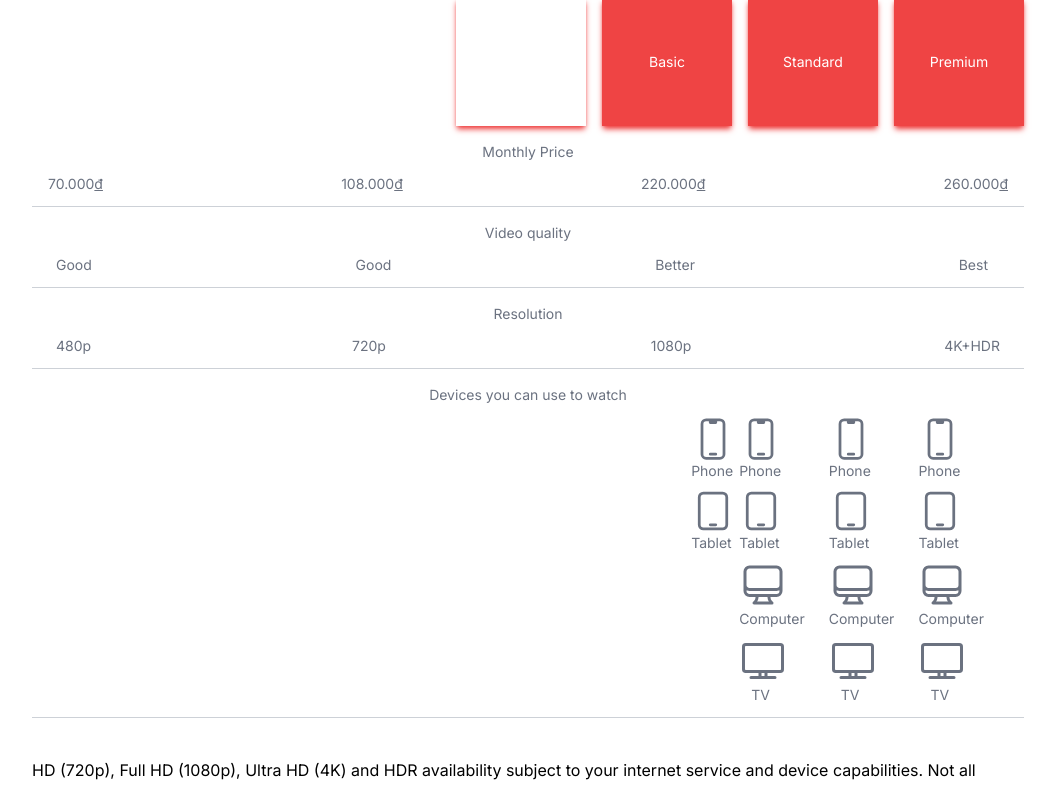
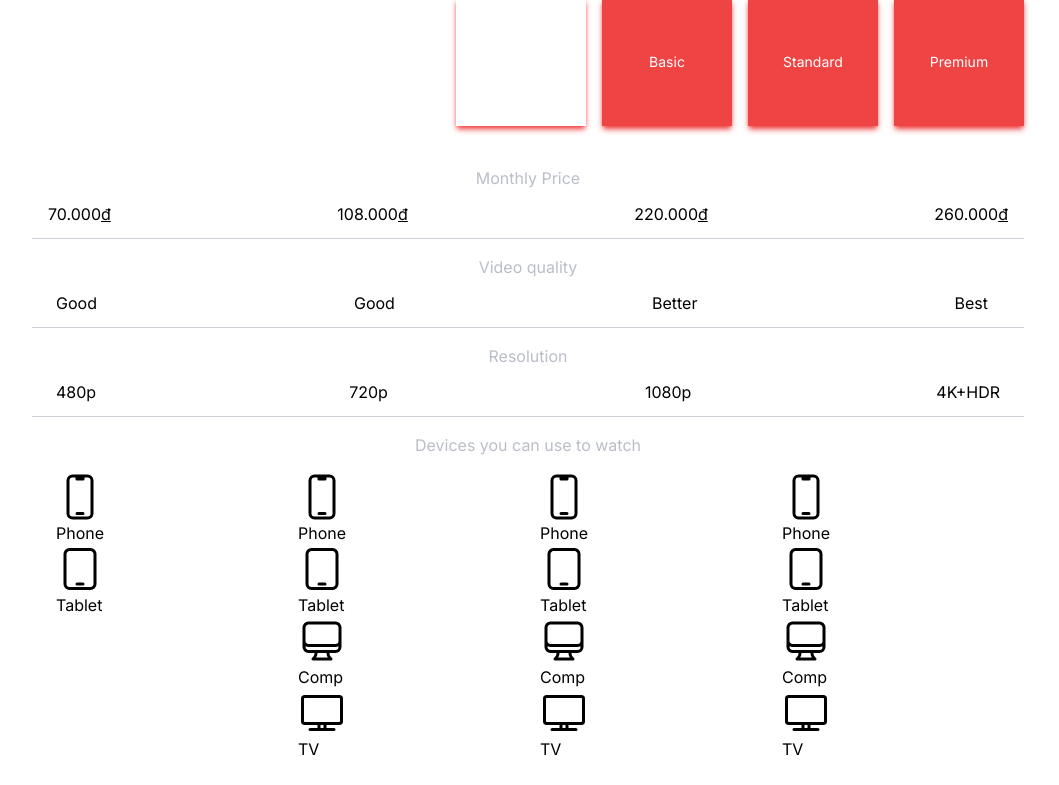
Before and after one commit to bncCuong/netflix-clone, a Next.js app: page /signup/planform in a window 1280 px wide. Shown: the part 353-1138 px from the top of the page, without its empty margins (112-1171 px from the left). Built offline with nearby package versions, Linux system fonts and the light colour scheme; no server answers.

Commit message:
handle table price

```diff
--- a/src/components/chooseThePlan.tsx
+++ b/src/components/chooseThePlan.tsx
@@ -69,10 +69,12 @@ export const ChooseThePlan = (props: Props) => {
           Premium
         </div>
       </div>
-
+      <table className="w-[100%] mt-6">
         {/* MONTHLY PRICE */}
-      <div className=" mt-4 text-gray-500 text-sm ">
-        <p className="text-center ">Monthly Price</p>
+        <tr>
+          <p className="text-center text-gray-400/70 mt-4 ">Monthly Price</p>
+        </tr>
+        <tr>
           <ul className="flex justify-between px-4 py-3 border-b-[1px] border-gray-400/50">
             <li>
               70.000<span className="underline">đ</span>
@@ -87,92 +89,100 @@ export const ChooseThePlan = (props: Props) => {
               260.000<span className="underline">đ</span>
             </li>
           </ul>
-      </div>
+        </tr>
 
         {/* VIDEO QUALITY */}
-      <div className="flex flex-col mt-4 text-gray-500 text-sm ">
-        <p className="text-center">Video quality</p>
+        <tr>
+          <p className="text-center text-gray-400/70 mt-4">Video quality</p>
+        </tr>
+        <tr>
           <ul className="flex justify-between px-6 py-3 border-b-[1px] border-gray-400/50">
             <li>Good</li>
             <li>Good</li>
             <li>Better</li>
             <li className="pr-3">Best</li>
           </ul>
-      </div>
+        </tr>
 
         {/* Resolution */}
-      <div className="flex flex-col mt-4 text-gray-500 text-sm ">
-        <p className="text-center">Resolution</p>
+        <tr>
+          <p className="text-center text-gray-400/70 mt-4">Resolution</p>
+        </tr>
+        <tr>
           <ul className="flex justify-between px-6 py-3 border-b-[1px] border-gray-400/50">
             <li>480p</li>
             <li className="pl-2">720p</li>
             <li className="pl-3">1080p</li>
             <li className="">4K+HDR</li>
           </ul>
-      </div>
+        </tr>
 
         {/* Devices you can use to watch */}
-      <div className="flex flex-col mt-4 text-gray-500 text-sm ">
-        <p className="text-center">Devices you can use to watch</p>
-        <ul className="flex justify-between md:justify-end px-4 py-3 border-b-[1px] border-gray-400/50">
-          <li className="flex flex-col space-y-2">
+        <tr>
+          <p className="text-center text-gray-400/70 my-4">
+            Devices you can use to watch
+          </p>
+        </tr>
+        <tr className="w-[100%]">
+          <ul className="flex w-[100%] ">
+            <li className="w-[25%] ml-6">
               <p>
-              <DevicePhoneMobileIcon className="w-12 pr-1" /> Phone
+                <DevicePhoneMobileIcon className="w-12" /> Phone
               </p>
               <p>
-              <DeviceTabletIcon className="w-12 pr-1" /> Tablet
+                <DeviceTabletIcon className="w-12" /> Tablet
               </p>
             </li>
-          <li className="flex flex-col space-y-2 pl-16 sm:pl-[9rem] md:pl-0">
+            <li className="w-[25%]">
               <p>
-              <DevicePhoneMobileIcon className="w-12 pr-1" /> Phone
+                <DevicePhoneMobileIcon className="w-12" /> Phone
               </p>
               <p>
-              <DeviceTabletIcon className="w-12 pr-1" /> Tablet
+                <DeviceTabletIcon className="w-12" /> Tablet
               </p>
               <p>
                 <ComputerDesktopIcon className="w-12" />{' '}
-              <span className="mr-6">Computer</span>
+                <span className="mr-6">Comp</span>
               </p>
               <p>
-              <TvIcon className="w-12" /> <span className="ml-3">TV</span>
+                <TvIcon className="w-12" /> <span className="">TV</span>
               </p>
             </li>
 
-          <li className="flex flex-col space-y-2 pl-8 sm:pl-[6rem] md:pl-0 ">
-            {' '}
+            <li className="w-[25%] ">
               <p>
-              <DevicePhoneMobileIcon className="w-12 pr-1" /> Phone
+                <DevicePhoneMobileIcon className="w-12" /> Phone
               </p>
               <p>
-              <DeviceTabletIcon className="w-12 pr-1" /> Tablet
+                <DeviceTabletIcon className="w-12" /> Tablet
               </p>
               <p>
                 <ComputerDesktopIcon className="w-12" />{' '}
-              <span className="mr-6">Computer</span>
+                <span className="mr-6">Comp</span>
               </p>
               <p>
-              <TvIcon className="w-12" /> <span className="ml-3">TV</span>
+                <TvIcon className="w-12" /> <span className="">TV</span>
               </p>
             </li>
-          <li className="flex flex-col space-y-2 pl-8 sm:pl-[6rem] md:pl-0">
+            <li className="w-[25%]">
               {' '}
               <p>
-              <DevicePhoneMobileIcon className="w-12 pr-1" /> Phone
+                <DevicePhoneMobileIcon className="w-12" /> Phone
               </p>
               <p>
-              <DeviceTabletIcon className="w-12 pr-1" /> Tablet
+                <DeviceTabletIcon className="w-12" /> Tablet
               </p>
               <p>
                 <ComputerDesktopIcon className="w-12" />{' '}
-              <span className="mr-6">Computer</span>
+                <span className="mr-6">Comp</span>
               </p>
               <p>
-              <TvIcon className="w-12" /> <span className="ml-3">TV</span>
+                <TvIcon className="w-12" /> <span className="">TV</span>
               </p>
             </li>
           </ul>
-      </div>
+        </tr>
+      </table>
 
       <div className="mt-10 flex flex-col items-center space-y-10 pb-32">
         <p>
```
Lines whose indentation alone changed are shown as unchanged.
